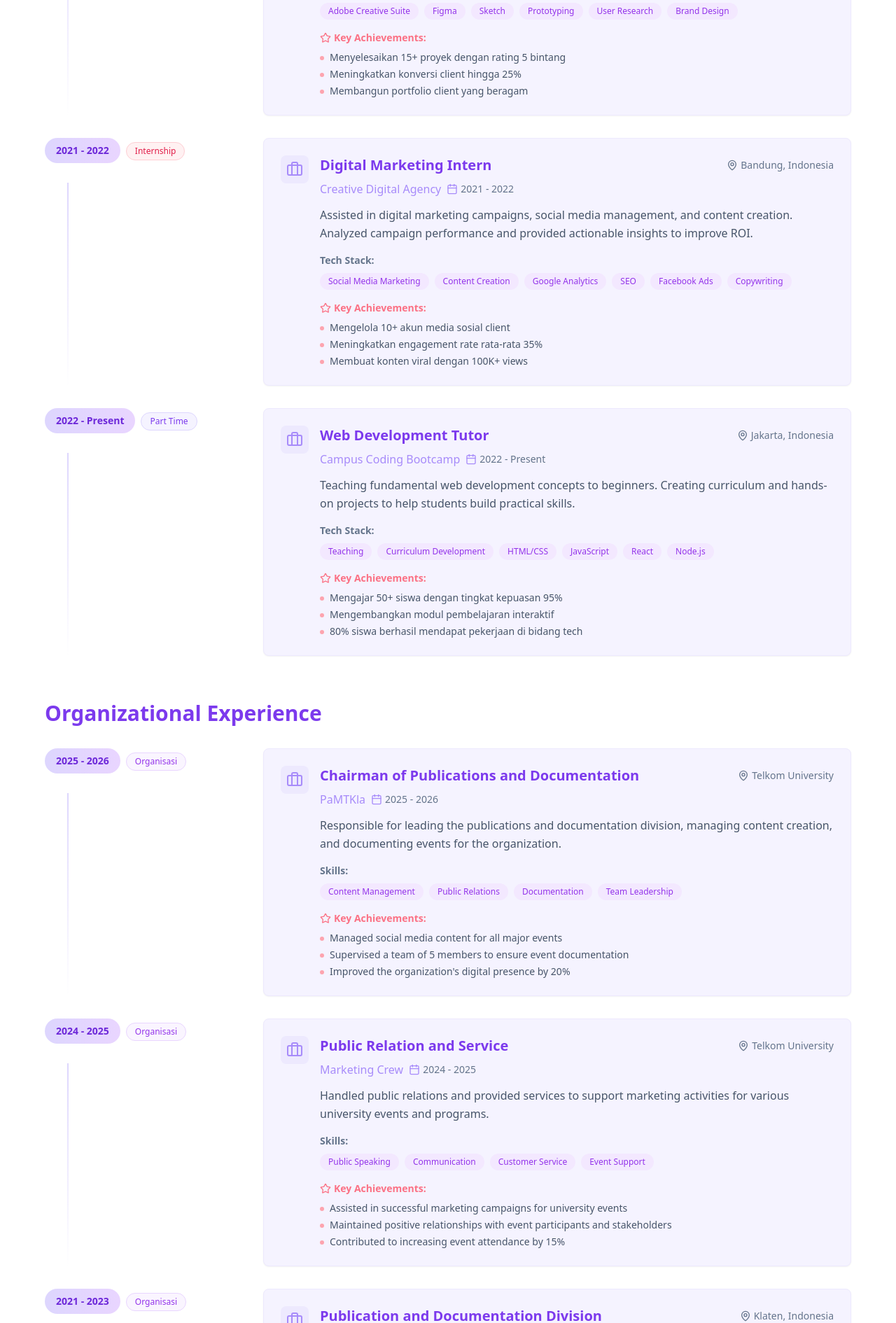
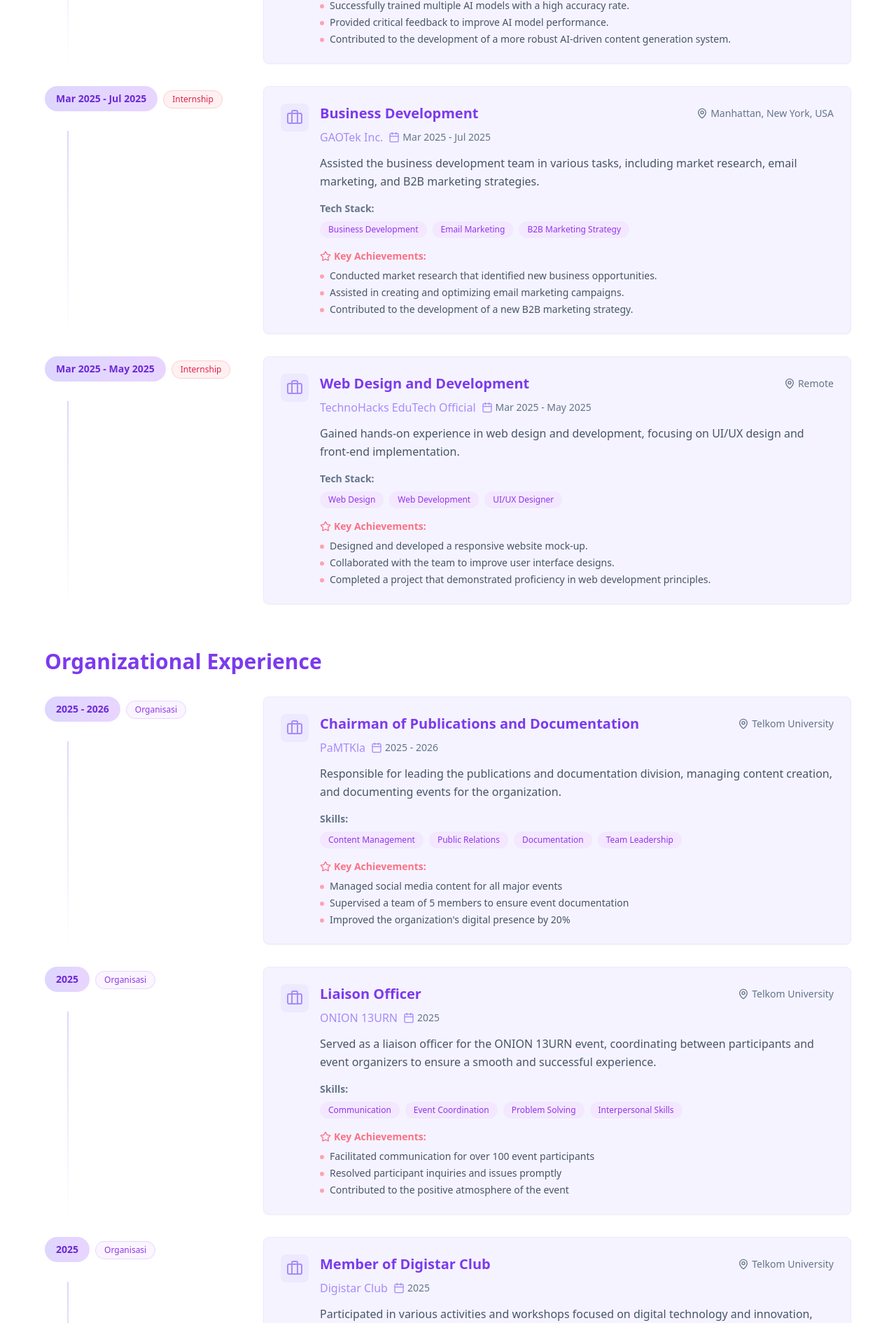
Before and after one commit to jannahkrn/portofolio-ku, a React (Vite) app: page / in a window 1280 px wide. Shown: the part 3267-5157 px from the top of the page at 70% size. Built offline with nearby package versions, Linux system fonts and the light colour scheme.

Commit message:
change everything

```diff
--- a/src/components/ExperienceSection.jsx
+++ b/src/components/ExperienceSection.jsx
@@ -18,6 +18,62 @@ const ExperienceSection = () => {
       ]
     },
     {
+      title: 'Liaison Officer',
+      organization: 'ONION 13URN',
+      location: 'Telkom University',
+      period: '2025',
+      type: 'Organisasi',
+      description: 'Served as a liaison officer for the ONION 13URN event, coordinating between participants and event organizers to ensure a smooth and successful experience.',
+      skills: ['Communication', 'Event Coordination', 'Problem Solving', 'Interpersonal Skills'],
+      achievements: [
+        'Facilitated communication for over 100 event participants',
+        'Resolved participant inquiries and issues promptly',
+        'Contributed to the positive atmosphere of the event'
+      ]
+    },
+    {
+      title: 'Member of Digistar Club',
+      organization: 'Digistar Club',
+      location: 'Telkom University',
+      period: '2025',
+      type: 'Organisasi',
+      description: 'Participated in various activities and workshops focused on digital technology and innovation, enhancing skills in software development and design.',
+      skills: ['Digital Technology', 'Software Development', 'Design Thinking', 'Collaboration'],
+      achievements: [
+        'Contributed to a team project on a mobile application',
+        'Attended workshops on AI and machine learning',
+        'Expanded professional network with peers and mentors'
+      ]
+    },
+    {
+      title: 'Backend Developer',
+      organization: 'Chevalier Laboratory SAS',
+      location: 'Telkom University',
+      period: '2024 - 2025',
+      type: 'Organisasi',
+      description: 'Developed and maintained the backend infrastructure for various projects within the laboratory. Focused on database management, API creation, and server-side logic.',
+      skills: ['Backend Development', 'Database Management', 'Node.js', 'REST API', 'IoT'],
+      achievements: [
+        'Implemented new API endpoints for data-driven applications',
+        'Optimized database queries to improve application performance',
+        'Collaborated with the frontend team to integrate new features'
+      ]
+    },
+    {
+      title: 'Member of IoT',
+      organization: 'Chevalier Laboratory SAS',
+      location: 'Telkom University',
+      period: '2024 - 2025',
+      type: 'Organisasi',
+      description: 'Contributed to research and development projects related to the Internet of Things (IoT). Involved in prototyping, data collection, and system integration.',
+      skills: ['IoT', 'Hardware Prototyping', 'System Integration', 'Data Analysis'],
+      achievements: [
+        'Assisted in the development of a smart home prototype',
+        'Collected and analyzed sensor data for a research project',
+        'Presented project findings at a university showcase'
+      ]
+    },
+    {
       title: 'Public Relation and Service',
       organization: 'Marketing Crew',
       location: 'Telkom University',
@@ -32,9 +88,23 @@ const ExperienceSection = () => {
       ]
     },
     {
+      title: 'Mosque Affairs Division',
+      organization: 'Kerohanian Islam',
+      location: 'SMA Negeri 1 Polanharjo',
+      period: '2023 - 2024',
+      type: 'Organisasi',
+      description: 'Managed the day-to-day operations and activities of the mosque within the school, including event coordination and student religious programs.',
+      skills: ['Event Coordination', 'Community Service', 'Administration', 'Spiritual Guidance'],
+      achievements: [
+        'Organized spiritual and educational events for students',
+        'Managed mosque facilities and schedules efficiently',
+        'Improved participation in religious activities among students'
+      ]
+    },
+    {
       title: 'Publication and Documentation Division',
-      organization: 'MPK SMA Negeri 1 Polanharjo',
-      location: 'Klaten, Indonesia',
+      organization: 'Majelis Perwakilan Kelas',
+      location: 'SMA Negeri 1 Polanharjo',
       period: '2021 - 2023',
       type: 'Organisasi',
       description: 'Responsible for all publication and documentation needs for school events and activities.',
@@ -46,23 +116,9 @@ const ExperienceSection = () => {
       ]
     },
     {
-      title: 'Mosque Affairs Division',
-      organization: 'Rohis SMA Negeri 1 Polanharjo',
-      location: 'Klaten, Indonesia',
-      period: '2023 - 2024',
-      type: 'Organisasi',
-      description: 'Managed the day-to-day operations and activities of the mosque within the school, including event coordination and student religious programs.',
-      skills: ['Event Coordination', 'Community Service', 'Administration', 'Spiritual Guidance'],
-      achievements: [
-        'Organized spiritual and educational events for students',
-        'Managed mosque facilities and schedules efficiently',
-        'Improved participation in religious activities among students'
-      ]
-    },
-    {
       title: 'Discipline Division',
-      organization: 'Rohis SMA Negeri 1 Polanharjo',
-      location: 'Klaten, Indonesia',
+      organization: 'Kerohanian Islam',
+      location: 'SMA Negeri 1 Polanharjo',
       period: '2021 - 2022',
       type: 'Organisasi',
       description: 'Helped maintain a disciplined and orderly environment for the organization\'s members and activities.',
@@ -72,64 +128,76 @@ const ExperienceSection = () => {
         'Assisted in the smooth execution of organizational events',
         'Resolved minor conflicts between members amicably'
       ]
+    },
+    {
+      title: 'Member of Computer Extracurricular Club',
+      organization: 'SMA Negeri 1 Polanharjo',
+      location: 'SMA Negeri 1 Polanharjo',
+      period: '2021 - 2022',
+      type: 'Organisasi',
+      description: 'Engaged in various computer-related activities, including programming contests and technology workshops. Developed foundational skills in coding and problem-solving.',
+      skills: ['Programming', 'Problem Solving', 'Teamwork', 'Basic Coding'],
+      achievements: [
+        'Participated in local and regional programming competitions',
+        'Helped organize a school-wide coding workshop',
+        'Contributed to a group project on a simple website'
+      ]
     }
   ];
 
   const experiences = [
     {
-      title: 'Frontend Developer',
-      company: 'Tech Startup Indonesia',
-      location: 'Jakarta, Indonesia',
-      period: '2023 - Present',
-      type: 'Part Time',
-      description: 'Developing responsive web applications using React and modern web technologies. Collaborated with design team to implement pixel-perfect UI components and optimize user experience.',
-      skills: ['React', 'TypeScript', 'Tailwind CSS', 'Git', 'Figma', 'REST API'],
+      title: 'Information Technology Staff',
+      company: 'Solo Technopark',
+      location: 'Surakarta, Central Java, Indonesia',
+      period: 'Jun 2025 - Present',
+      type: 'Internship',
+      description: 'Coming Soon',
+      skills: ['Web Development', 'IT Support', 'Network Administration', 'Technical Troubleshooting'],
       achievements: [
-        'Meningkatkan performa aplikasi hingga 40%',
-        'Implementasi dark mode dan multi-language support',
-        'Mentoring 2 junior developer'
+        'Coming Soon'
       ]
     },
     {
-      title: 'Freelance UI/UX Designer',
-      company: 'Various Clients',
-      location: 'Remote',
-      period: '2022 - 2023',
+      title: 'AI Trainer',
+      company: 'DataAnnotation',
+      location: 'New York, USA',
+      period: 'Mar 2025 - Present',
       type: 'Freelance',
-      description: 'Created brand identities, marketing materials, and digital designs for small to medium businesses. Managed multiple projects and maintained excellent client relationships.',
-      skills: ['Adobe Creative Suite', 'Figma', 'Sketch', 'Prototyping', 'User Research', 'Brand Design'],
+      description: 'Responsible for training AI models to improve their performance and accuracy. My expertise includes AI Solutions, Generative AI, and AI-Driven Content.',
+      skills: ['Artificial Intelligence (AI)', 'AI Solutions', 'Generative AI', 'AI-Driven Content'],
       achievements: [
-        'Menyelesaikan 15+ proyek dengan rating 5 bintang',
-        'Meningkatkan konversi client hingga 25%',
-        'Membangun portfolio client yang beragam'
+        'Successfully trained multiple AI models with a high accuracy rate.',
+        'Provided critical feedback to improve AI model performance.',
+        'Contributed to the development of a more robust AI-driven content generation system.'
       ]
     },
     {
-      title: 'Digital Marketing Intern',
-      company: 'Creative Digital Agency',
-      location: 'Bandung, Indonesia',
-      period: '2021 - 2022',
+      title: 'Business Development',
+      company: 'GAOTek Inc.',
+      location: 'Manhattan, New York, USA',
+      period: 'Mar 2025 - Jul 2025',
       type: 'Internship',
-      description: 'Assisted in digital marketing campaigns, social media management, and content creation. Analyzed campaign performance and provided actionable insights to improve ROI.',
-      skills: ['Social Media Marketing', 'Content Creation', 'Google Analytics', 'SEO', 'Facebook Ads', 'Copywriting'],
+      description: 'Assisted the business development team in various tasks, including market research, email marketing, and B2B marketing strategies.',
+      skills: ['Business Development', 'Email Marketing', 'B2B Marketing Strategy'],
       achievements: [
-        'Mengelola 10+ akun media sosial client',
-        'Meningkatkan engagement rate rata-rata 35%',
-        'Membuat konten viral dengan 100K+ views'
+        'Conducted market research that identified new business opportunities.',
+        'Assisted in creating and optimizing email marketing campaigns.',
+        'Contributed to the development of a new B2B marketing strategy.'
       ]
     },
     {
-      title: 'Web Development Tutor',
-      company: 'Campus Coding Bootcamp',
-      location: 'Jakarta, Indonesia',
-      period: '2022 - Present',
-      type: 'Part Time',
-      description: 'Teaching fundamental web development concepts to beginners. Creating curriculum and hands-on projects to help students build practical skills.',
-      skills: ['Teaching', 'Curriculum Development', 'HTML/CSS', 'JavaScript', 'React', 'Node.js'],
+      title: 'Web Design and Development',
+      company: 'TechnoHacks EduTech Official',
+      location: 'Remote',
+      period: 'Mar 2025 - May 2025',
+      type: 'Internship',
+      description: 'Gained hands-on experience in web design and development, focusing on UI/UX design and front-end implementation.',
+      skills: ['Web Design', 'Web Development', 'UI/UX Designer'],
       achievements: [
-        'Mengajar 50+ siswa dengan tingkat kepuasan 95%',
-        'Mengembangkan modul pembelajaran interaktif',
-        '80% siswa berhasil mendapat pekerjaan di bidang tech'
+        'Designed and developed a responsive website mock-up.',
+        'Collaborated with the team to improve user interface designs.',
+        'Completed a project that demonstrated proficiency in web development principles.'
       ]
     }
   ];
@@ -185,6 +253,7 @@ const ExperienceSection = () => {
                 <p className="text-slate-600 leading-relaxed mb-4">{exp.description}</p>
 
                 {/* Skills */}
+                {exp.skills.length > 0 && (
                   <div className="mb-4">
                     <h5 className="text-sm font-semibold text-slate-500 mb-2">
                       {isOrganizational ? 'Skills:' : 'Tech Stack:'}
@@ -200,8 +269,10 @@ const ExperienceSection = () => {
                       ))}
                     </div>
                   </div>
+                )}
 
                 {/* Achievements */}
+                {exp.achievements.length > 0 && (
                 <div>
                   <h5 className="text-sm font-semibold text-rose-400 mb-2 flex items-center">
                     <Star className="w-4 h-4 mr-1" />
@@ -216,6 +287,7 @@ const ExperienceSection = () => {
                     ))}
                   </ul>
                 </div>
+                )}
               </div>
             </div>
           </div>
```
Lines whose indentation alone changed are shown as unchanged.
